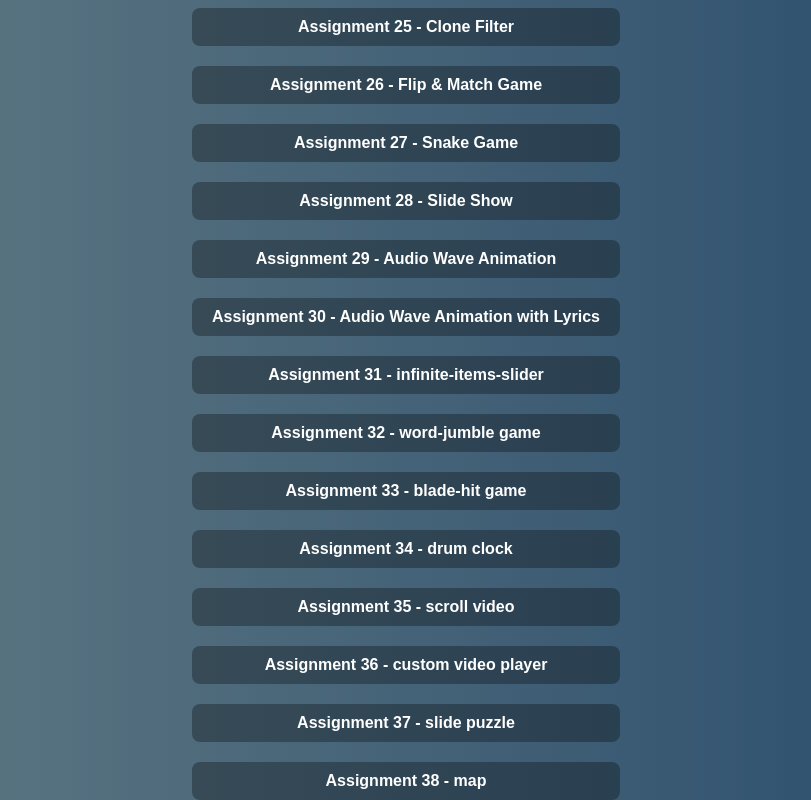
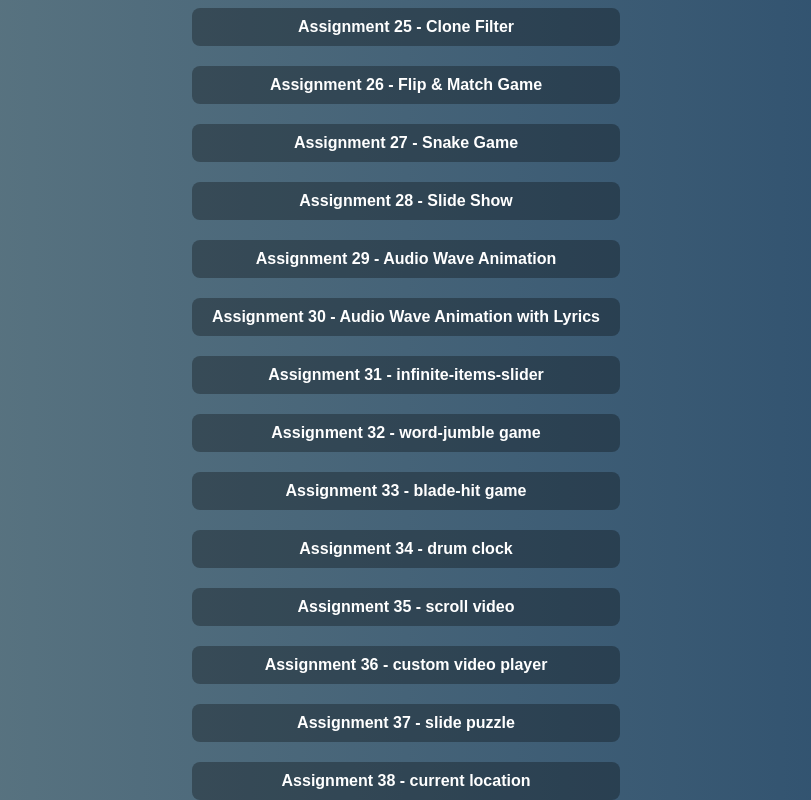
Before and after one commit to NethKW/react_assignments, a React (Vite) app: page / in a window 1280 px wide. Shown: the part 1484-2284 px from the top of the page, without its empty margins (234-1045 px from the left). Built offline with nearby package versions, Linux system fonts and the light colour scheme.

Commit message:
update with Assignment_38 name

```diff
--- a/src/App.jsx
+++ b/src/App.jsx
@@ -45,7 +45,7 @@ function App() {
         <Link to="/ASG-35" className="alink">Assignment 35 - scroll video</Link>
         <Link to="/ASG-36" className="alink">Assignment 36 - custom video player</Link>
         <Link to="/ASG-37" className="alink">Assignment 37 - slide puzzle</Link>
-        <Link to="/ASG-38" className="alink">Assignment 38 - map</Link>
+        <Link to="/ASG-38" className="alink">Assignment 38 - current location</Link>
       </div>
     </div>
   );
```
